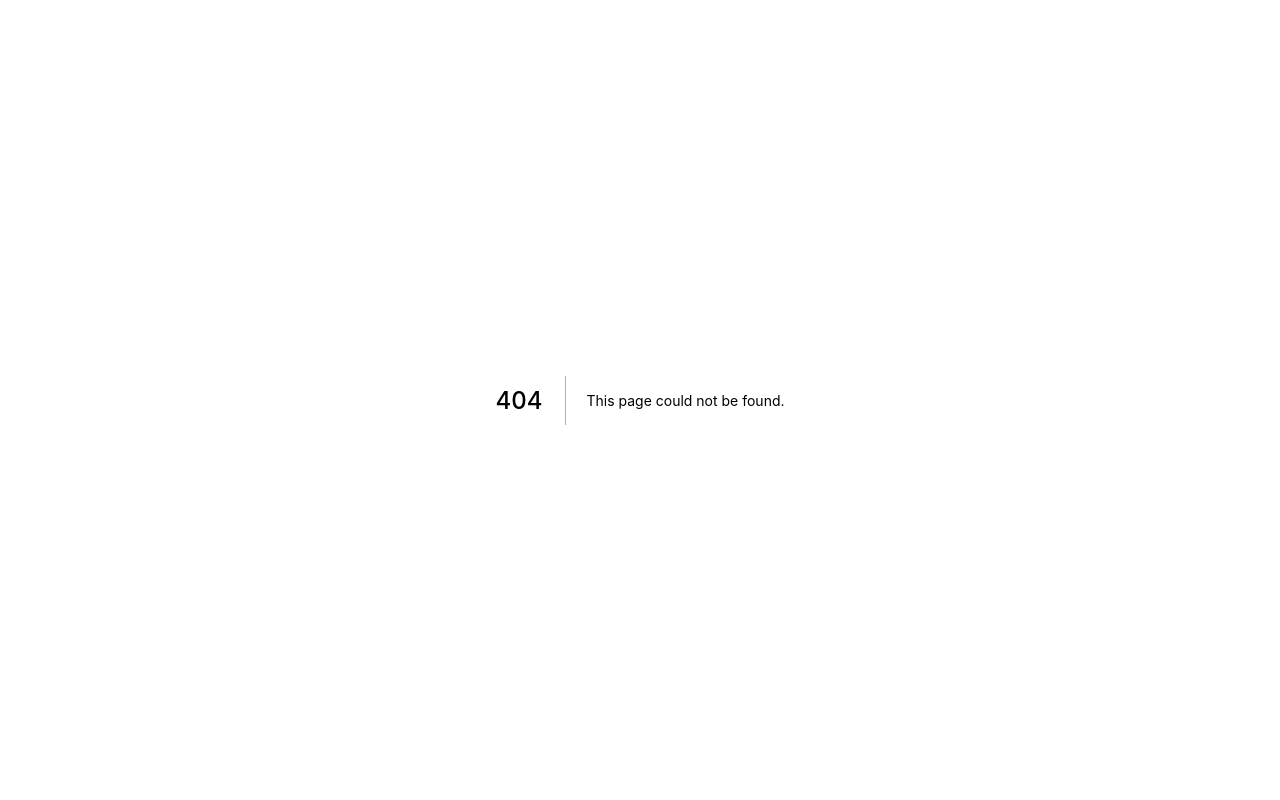
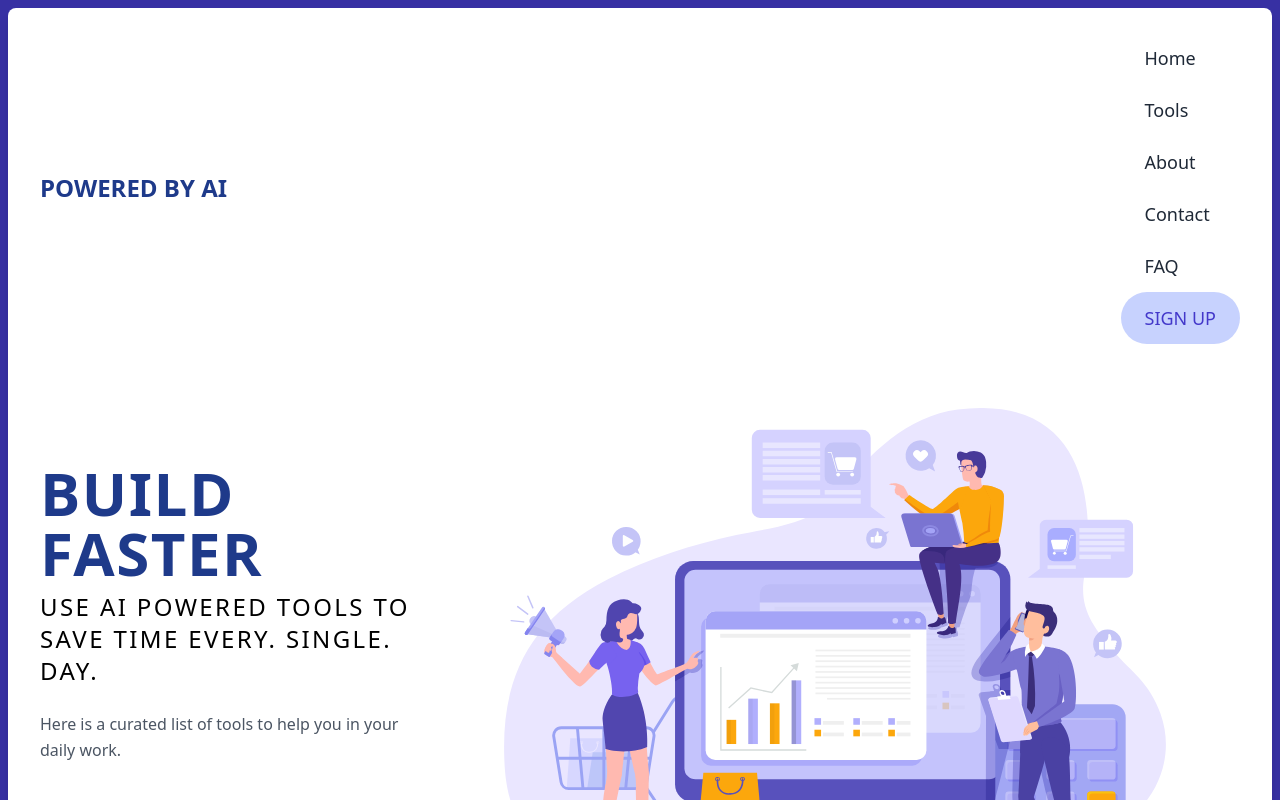
Before and after one commit to AlexThomas-Graft0/poweredbyAI, a Next.js app: page /Tools in a window 1280 px wide. Before the commit this address had no page. Shown: the top 800 px of the page. Built offline with nearby package versions, Linux system fonts and the light colour scheme.

Commit message:
navbar and hero

```diff
--- /dev/null
+++ b/components/Header.js
@@ -0,0 +1,42 @@
+import { useState } from "react";
+
+export default function Header() {
+  const [show, setShow] = useState(false);
+  const handleToggle = () => setShow(!show);
+  return (
+    <header className="relative flex flex-col items-center justify-between py-6 sm:flex-row">
+      <h3 className="text-2xl font-bold text-blue-900 uppercase justify-self-start">
+        Powered By AI
+      </h3>
+      <nav
+        className={`${
+          show ? "flex-col sm:flex-row" : "hidden"
+        } bg-white flex text-lg sm:flex`}
+      >
+        <a href="#" className="px-6 py-3 text-gray-800 hover:text-indigo-300">
+          Home
+        </a>
+        <a href="#" className="px-6 py-3 text-gray-800 hover:text-indigo-300">
+          Tools
+        </a>
+        <a href="#" className="px-6 py-3 text-gray-800 hover:text-indigo-300">
+          Contact
+        </a>
+        <a
+          href="https://github.com/AlexThomas-Graft0/poweredbyAI"
+          className="px-6 py-3 text-gray-800 hover:text-indigo-300"
+        >
+          k Contribute
+        </a>
+      </nav>
+      <button
+        className="absolute top-0 right-0 flex flex-col p-4 mt-4 sm:hidden"
+        onClick={handleToggle}
+      >
+        <span className="w-5 h-1 mb-1 bg-indigo-500"></span>
+        <span className="w-5 h-1 mb-1 bg-indigo-500"></span>
+        <span className="w-5 h-1 mb-1 bg-indigo-500"></span>
+      </button>
+    </header>
+  );
+}
--- /dev/null
+++ b/components/section.js
@@ -0,0 +1,100 @@
+export default function Section() {
+  return (
+    <section class="text-gray-600 body-font">
+      <div class="container px-5 py-24 mx-auto">
+        <div class="flex flex-wrap w-full mb-20">
+          <div class="lg:w-1/2 w-full mb-6 lg:mb-0">
+            <h1 class="sm:text-3xl text-2xl font-medium title-font mb-2 text-gray-900">
+              Pitchfork Kickstarter Taxidermy
+            </h1>
+            <div class="h-1 w-20 bg-indigo-500 rounded"></div>
+          </div>
+          <p class="lg:w-1/2 w-full leading-relaxed text-gray-500">
+            Whatever cardigan tote bag tumblr hexagon brooklyn asymmetrical
+            gentrify, subway tile poke farm-to-table. Franzen you probably
+            haven't heard of them man bun deep jianbing selfies heirloom prism
+            food truck ugh squid celiac humblebrag.
+          </p>
+        </div>
+        <div class="flex flex-wrap -m-4">
+          <div class="xl:w-1/4 md:w-1/2 p-4">
+            <div class="bg-gray-100 p-6 rounded-lg">
+              <img
+                class="h-40 rounded w-full object-cover object-center mb-6"
+                src="https://dummyimage.com/720x400"
+                alt="content"
+              />
+              <h3 class="tracking-widest text-indigo-500 text-xs font-medium title-font">
+                SUBTITLE
+              </h3>
+              <h2 class="text-lg text-gray-900 font-medium title-font mb-4">
+                Chichen Itza
+              </h2>
+              <p class="leading-relaxed text-base">
+                Fingerstache flexitarian street art 8-bit waistcoat. Distillery
+                hexagon disrupt edison bulbche.
+              </p>
+            </div>
+          </div>
+          <div class="xl:w-1/4 md:w-1/2 p-4">
+            <div class="bg-gray-100 p-6 rounded-lg">
+              <img
+                class="h-40 rounded w-full object-cover object-center mb-6"
+                src="https://dummyimage.com/721x401"
+                alt="content"
+              />
+              <h3 class="tracking-widest text-indigo-500 text-xs font-medium title-font">
+                SUBTITLE
+              </h3>
+              <h2 class="text-lg text-gray-900 font-medium title-font mb-4">
+                Colosseum Roma
+              </h2>
+              <p class="leading-relaxed text-base">
+                Fingerstache flexitarian street art 8-bit waistcoat. Distillery
+                hexagon disrupt edison bulbche.
+              </p>
+            </div>
+          </div>
+          <div class="xl:w-1/4 md:w-1/2 p-4">
+            <div class="bg-gray-100 p-6 rounded-lg">
+              <img
+                class="h-40 rounded w-full object-cover object-center mb-6"
+                src="https://dummyimage.com/722x402"
+                alt="content"
+              />
+              <h3 class="tracking-widest text-indigo-500 text-xs font-medium title-font">
+                SUBTITLE
+              </h3>
+              <h2 class="text-lg text-gray-900 font-medium title-font mb-4">
+                Great Pyramid of Giza
+              </h2>
+              <p class="leading-relaxed text-base">
+                Fingerstache flexitarian street art 8-bit waistcoat. Distillery
+                hexagon disrupt edison bulbche.
+              </p>
+            </div>
+          </div>
+          <div class="xl:w-1/4 md:w-1/2 p-4">
+            <div class="bg-gray-100 p-6 rounded-lg">
+              <img
+                class="h-40 rounded w-full object-cover object-center mb-6"
+                src="https://dummyimage.com/723x403"
+                alt="content"
+              />
+              <h3 class="tracking-widest text-indigo-500 text-xs font-medium title-font">
+                SUBTITLE
+              </h3>
+              <h2 class="text-lg text-gray-900 font-medium title-font mb-4">
+                San Francisco
+              </h2>
+              <p class="leading-relaxed text-base">
+                Fingerstache flexitarian street art 8-bit waistcoat. Distillery
+                hexagon disrupt edison bulbche.
+              </p>
+            </div>
+          </div>
+        </div>
+      </div>
+    </section>
+  );
+}
--- /dev/null
+++ b/pages/Tools.js
@@ -0,0 +1,124 @@
+import Head from "next/head";
+import Section from "../components/Section";
+import { useState } from "react";
+
+export default function Tools(props) {
+  const [show, setShow] = useState(false);
+  const [isLoading, setIsLoading] = useState(true);
+  const [error, setError] = useState(null);
+
+  const handleToggle = () => setShow(!show);
+
+  return (
+    <div className="p-2 bg-indigo-800 ">
+      <div className="flex flex-col font-sans bg-white rounded-lg shadow-lg">
+        <div className="container px-8 mx-auto">
+          <header className="relative flex flex-col items-center justify-between py-6 sm:flex-row">
+            <h3 className="text-2xl font-bold text-blue-900 uppercase">
+              Powered By AI
+            </h3>
+            <nav
+              className={`${
+                show ? "flex" : "hidden"
+              } bg-white flex-col text-lg md:flex`}
+            >
+              <a
+                href="#"
+                className="px-6 py-3 text-gray-800 hover:text-indigo-300"
+              >
+                Home
+              </a>
+              <a
+                href="#"
+                className="px-6 py-3 text-gray-800 hover:text-indigo-300"
+              >
+                Tools
+              </a>
+              <a
+                href="#"
+                className="px-6 py-3 text-gray-800 hover:text-indigo-300"
+              >
+                About
+              </a>
+              <a
+                href="#"
+                className="px-6 py-3 text-gray-800 hover:text-indigo-300"
+              >
+                Contact
+              </a>
+              <a
+                href="#"
+                className="px-6 py-3 text-gray-800 hover:text-indigo-300"
+              >
+                FAQ
+              </a>
+              <a
+                href="#"
+                className="px-6 py-3 text-indigo-700 uppercase bg-indigo-200 rounded-full hover:bg-indigo-300"
+              >
+                Sign Up
+              </a>
+            </nav>
+            <button
+              className="absolute top-0 right-0 flex flex-col p-4 mt-4 md:hidden"
+              onClick={handleToggle}
+            >
+              <span className="w-5 h-1 mb-1 bg-indigo-500"></span>
+              <span className="w-5 h-1 mb-1 bg-indigo-500"></span>
+              <span className="w-5 h-1 mb-1 bg-indigo-500"></span>
+            </button>
+          </header>
+          <main className="flex flex-col-reverse items-center py-10 sm:flex-row jusitfy-between">
+            <div className="flex flex-col items-center text-center sm:w-2/5 sm:items-start sm:text-left">
+              <h1 className="mb-2 text-6xl font-bold leading-none tracking-wide text-blue-900 uppercase">
+                Build Faster
+              </h1>
+              <h2 className="mb-6 text-2xl tracking-widest text-orange-500 uppercase text-secondary">
+                Use AI Powered tools to save time Every. Single. Day.
+              </h2>
+              <p className="mb-12 leading-relaxed text-gray-600">
+                Here is a curated list of tools to help you in your daily work.
+              </p>
+              <a
+                href="#"
+                className="px-6 py-3 text-lg font-bold text-white uppercase bg-indigo-300 rounded-full hover:bg-indigo-400"
+              >
+                Learn more
+              </a>
+            </div>
+            <div className="">
+              {/* <div className="w-screen h-screen mt-8 mb-16 sm:mb-0 sm:mt-0 sm:w-3/5 sm:pl-12"> */}
+              <img src="/image.svg" alt="image" width="100%" height="100%" />
+            </div>
+          </main>
+        </div>
+      </div>
+    </div>
+  );
+  return (
+    <div>
+      <Head>
+        <title>Create Next App</title>
+        <link rel="icon" href="/favicon.ico" />
+      </Head>
+
+      <main></main>
+
+      <footer>
+        <a
+          href="https://vercel.com?utm_source=create-next-app&utm_medium=default-template&utm_campaign=create-next-app"
+          target="_blank"
+          rel="noopener noreferrer"
+        >
+          Powered by <img src="/vercel.svg" alt="Vercel Logo" />
+        </a>
+      </footer>
+    </div>
+  );
+}
+
+Tools.getInitialProps = async function getInitialProps() {
+  return {
+    head: await import("next/head"),
+  };
+};
--- a/pages/index.js
+++ b/pages/index.js
@@ -1,63 +1,61 @@
+import { useState } from "react";
 import Head from "next/head";
-import styles from "../styles/Home.module.css";
+import Section from "../components/Section";
+import Header from "../components/Header";
 
 export default function Home(props) {
+  const [show, setShow] = useState(false);
+  const [isLoading, setIsLoading] = useState(true);
+  const [error, setError] = useState(null);
+
   return (
-    <div className={styles.container}>
+    <div className="bg-indigo-800 sm:p-2 ">
+      <div className="flex flex-col font-sans bg-white shadow-lg sm:rounded-lg">
+        <div className="container px-8 mx-auto">
+          <Header />
+          <main className="flex flex-col-reverse items-center py-10 sm:flex-row jusitfy-between">
+            <div className="flex flex-col items-center text-center sm:w-2/5 sm:items-start sm:text-left">
+              <h1 className="mb-2 text-6xl font-bold leading-none tracking-wide text-blue-900 uppercase">
+                Build Faster
+              </h1>
+              <h2 className="mb-6 text-2xl tracking-widest text-orange-500 uppercase text-secondary">
+                Use AI Powered tools to save time Every. Single. Day.
+              </h2>
+              <p className="mb-12 leading-relaxed text-gray-600">
+                Here is a curated list of tools to help you in your daily work.
+              </p>
+              <a
+                href="/Tools"
+                className="px-6 py-3 text-lg font-bold text-white uppercase bg-indigo-300 rounded-full hover:bg-indigo-400"
+              >
+                Learn more
+              </a>
+            </div>
+            <div className="">
+              {/* <div className="w-screen h-screen mt-8 mb-16 sm:mb-0 sm:mt-0 sm:w-3/5 sm:pl-12"> */}
+              <img src="/image.svg" alt="image" width="100%" height="100%" />
+            </div>
+          </main>
+        </div>
+      </div>
+    </div>
+  );
+  return (
+    <div>
       <Head>
         <title>Create Next App</title>
         <link rel="icon" href="/favicon.ico" />
       </Head>
 
-      <main className={styles.main}>
-        <h1 className={styles.title}>
-          Welcome to <a href="https://nextjs.org">Next.js!</a>
-        </h1>
+      <main></main>
 
-        <p className={styles.description}>
-          Get started by editing{" "}
-          <code className={styles.code}>pages/index.js</code>
-        </p>
-
-        <div className={styles.grid}>
-          <a href="https://nextjs.org/docs" className={styles.card}>
-            <h3>Documentation &rarr;</h3>
-            <p>Find in-depth information about Next.js features and API.</p>
-          </a>
-
-          <a href="https://nextjs.org/learn" className={styles.card}>
-            <h3>Learn &rarr;</h3>
-            <p>Learn about Next.js in an interactive course with quizzes!</p>
-          </a>
-
-          <a
-            href="https://github.com/vercel/next.js/tree/master/examples"
-            className={styles.card}
-          >
-            <h3>Examples &rarr;</h3>
-            <p>Discover and deploy boilerplate example Next.js projects.</p>
-          </a>
-
-          <a
-            href="https://vercel.com/import?filter=next.js&utm_source=create-next-app&utm_medium=default-template&utm_campaign=create-next-app"
-            className={styles.card}
-          >
-            <h3>Deploy &rarr;</h3>
-            <p>
-              Instantly deploy your Next.js site to a public URL with Vercel.
-            </p>
-          </a>
-        </div>
-      </main>
-
-      <footer className={styles.footer}>
+      <footer>
         <a
           href="https://vercel.com?utm_source=create-next-app&utm_medium=default-template&utm_campaign=create-next-app"
           target="_blank"
           rel="noopener noreferrer"
         >
-          Powered by{" "}
-          <img src="/vercel.svg" alt="Vercel Logo" className={styles.logo} />
+          Powered by <img src="/vercel.svg" alt="Vercel Logo" />
         </a>
       </footer>
     </div>
```
Also changed, not shown: public/image.svg (added).
